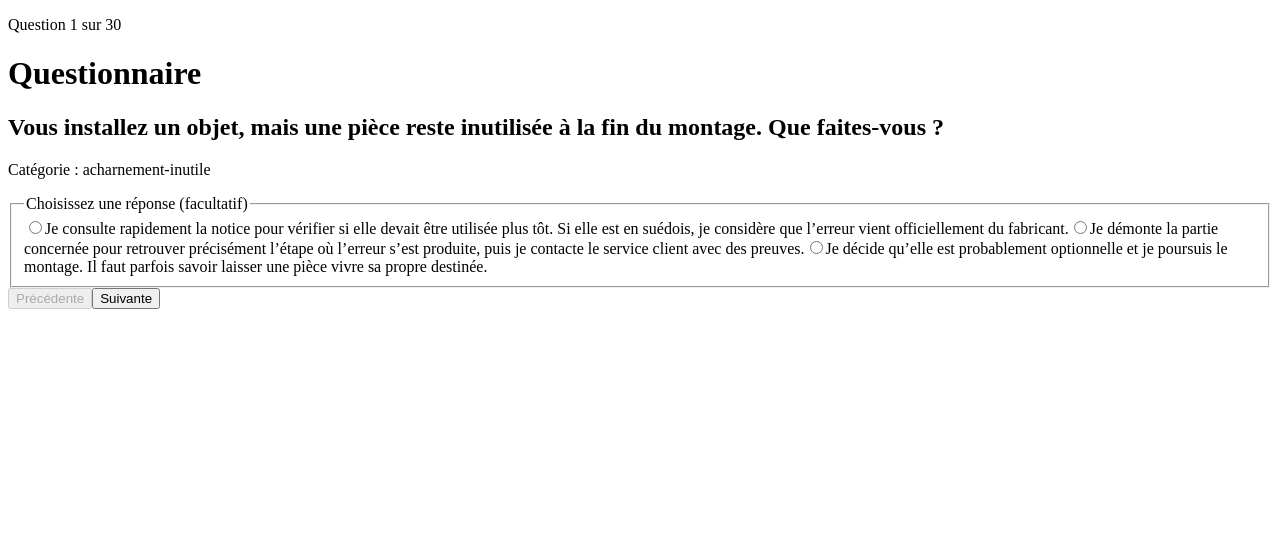
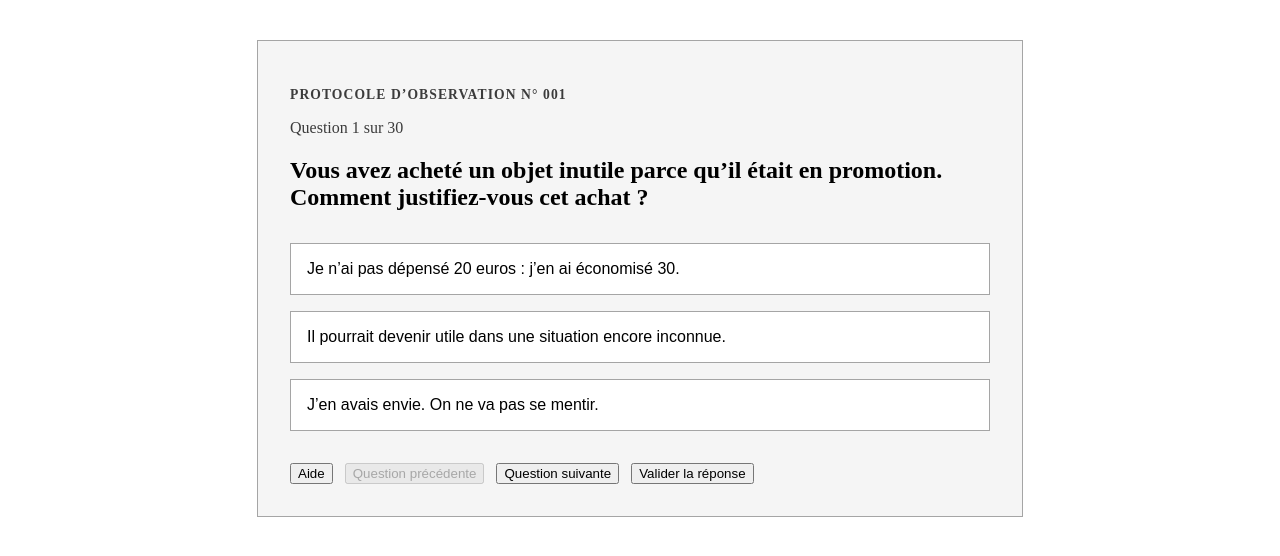
Before and after one commit to C4ctusJD/observatoire_de_la_stupidite, a Next.js app: page /questionnaire in a window 1280 px wide. Shown: the top 556 px of the page. Built offline with nearby package versions, Linux system fonts and the light colour scheme.

Commit message:
Update page.js

```diff
--- a/app/questionnaire/page.js
+++ b/app/questionnaire/page.js
@@ -1,185 +1,224 @@
 "use client";
 
-import { useMemo, useState } from "react";
+import { useEffect, useMemo, useState } from "react";
 import questionsData from "../../data/questions.json";
 
-/**
- * Mélange un tableau sans modifier le tableau d'origine.
- * @param {Array} elements
- * @returns {Array}
- */
-function melanger(elements) {
-  const resultat = [...elements];
+export default function PageQuestionnaire() {
+  const questions = useMemo(() => {
+    const questionsMelangees = [...questionsData.questions];
 
-  for (let i = resultat.length - 1; i > 0; i -= 1) {
-    const j = Math.floor(Math.random() * (i + 1));
-    [resultat[i], resultat[j]] = [resultat[j], resultat[i]];
-  }
+    for (let i = questionsMelangees.length - 1; i > 0; i--) {
+      const j = Math.floor(Math.random() * (i + 1));
 
-  return resultat;
-}
+      [questionsMelangees[i], questionsMelangees[j]] = [
+        questionsMelangees[j],
+        questionsMelangees[i],
+      ];
+    }
 
-/**
- * Normalise le format attendu afin d'éviter les erreurs si une question ou
- * une réponse est incomplète dans le fichier JSON.
- */
-function preparerQuestions(source) {
-  const liste = Array.isArray(source) ? source : source?.questions;
+    return questionsMelangees;
+  }, []);
 
-  if (!Array.isArray(liste)) {
-    return [];
-  }
-
-  return melanger(liste).map((question, index) => ({
-    ...question,
-    id: question?.id ?? `question-${index + 1}`,
-    texte: String(question?.texte ?? "Question sans énoncé"),
-    reponses: melanger(
-      Array.isArray(question?.reponses) ? question.reponses : [],
-    ).map((reponse, reponseIndex) => ({
-      ...reponse,
-      id: reponse?.id ?? `reponse-${index + 1}-${reponseIndex + 1}`,
-      texte: String(reponse?.texte ?? "Réponse sans texte"),
-    })),
-  }));
-}
-
-export default function PageQuestionnaire() {
-  const questions = useMemo(() => preparerQuestions(questionsData), []);
   const [questionIndex, setQuestionIndex] = useState(0);
   const [reponsesChoisies, setReponsesChoisies] = useState({});
-  const [questionnaireTermine, setQuestionnaireTermine] = useState(false);
+  const [reponsesMelangees, setReponsesMelangees] = useState([]);
+  const [reponseValidee, setReponseValidee] = useState(false);
 
   const questionActuelle = questions[questionIndex];
   const derniereQuestion = questionIndex === questions.length - 1;
-  const reponseChoisie = questionActuelle
-    ? reponsesChoisies[questionActuelle.id]
-    : undefined;
 
-  function choisirReponse(reponseId) {
+  useEffect(() => {
     if (!questionActuelle) {
       return;
     }
 
-    setReponsesChoisies((reponsesPrecedentes) => ({
-      ...reponsesPrecedentes,
+    const reponses = [...questionActuelle.reponses];
+
+    reponses.sort(() => Math.random() - 0.5);
+
+    setReponsesMelangees(reponses);
+
+    setReponseValidee(
+      Boolean(reponsesChoisies[questionActuelle.id])
+    );
+  }, [questionIndex, questionActuelle, reponsesChoisies]);
+
+  if (!questions || questions.length === 0) {
+    return <p>Aucune question disponible.</p>;
+  }
+
+  const reponseChoisie = reponsesChoisies[questionActuelle.id];
+
+  function choisirReponse(reponseId) {
+    if (reponseValidee) {
+      return;
+    }
+
+    setReponsesChoisies((reponsesActuelles) => ({
+      ...reponsesActuelles,
       [questionActuelle.id]: reponseId,
     }));
   }
 
-  function allerAQuestion(index) {
-    if (questions.length === 0) {
-      return;
+  function validerReponse() {
+    setReponseValidee(true);
+
+    if (!derniereQuestion) {
+      setQuestionIndex((index) => index + 1);
     }
+  }
 
-    const indexSecurise = Math.min(Math.max(index, 0), questions.length - 1);
-    setQuestionIndex(indexSecurise);
+  function modifierReponse() {
+    setReponseValidee(false);
   }
 
   function questionPrecedente() {
-    allerAQuestion(questionIndex - 1);
+    if (questionIndex > 0) {
+      setQuestionIndex((index) => index - 1);
+    }
   }
 
   function questionSuivante() {
-    if (derniereQuestion) {
-      setQuestionnaireTermine(true);
-      return;
+    if (!derniereQuestion) {
+      setQuestionIndex((index) => index + 1);
     }
-
-    allerAQuestion(questionIndex + 1);
   }
 
-  function calculerScore() {
-    return questions.reduce((total, question) => {
+  function terminerQuestionnaire() {
+    const scoreTotal = questions.reduce((total, question) => {
       const reponseId = reponsesChoisies[question.id];
-      const reponse = question.reponses.find(
-        (element) => element.id === reponseId,
+
+      const reponseSelectionnee = question.reponses.find(
+        (reponse) => reponse.id === reponseId
       );
-      const score = Number(reponse?.score);
 
-      // Une question sans réponse, ou avec un score non numérique, vaut 0.
-      return total + (Number.isFinite(score) ? score : 0);
+      return total + (reponseSelectionnee?.score ?? 0);
     }, 0);
-  }
 
-  function recommencer() {
-    setQuestionIndex(0);
-    setReponsesChoisies({});
-    setQuestionnaireTermine(false);
-  }
+    const scoreMaximum = questions.length * 3;
 
-  if (questions.length === 0) {
-    return (
-      <main>
-        <h1>Questionnaire</h1>
-        <p>Aucune question disponible.</p>
-      </main>
-    );
-  }
+    const indiceStupidite =
+      scoreMaximum > 0
+        ? Math.round((scoreTotal / scoreMaximum) * 100)
+        : 0;
 
-  if (questionnaireTermine) {
-    return (
-      <main>
-        <h1>Questionnaire terminé</h1>
-        <p>
-          Votre score est de <strong>{calculerScore()}</strong> point(s).
-        </p>
-        <p>Ce questionnaire est proposé à titre ludique et ne constitue pas une évaluation scientifique.</p>
-        <button type="button" onClick={recommencer}>
-          Recommencer
-        </button>
-      </main>
+    alert(
+      `Questionnaire terminé.\n\n` +
+        `Score observé : ${scoreTotal} / ${scoreMaximum}\n` +
+        `Indice de stupidité : ${indiceStupidite} / 100\n\n` +
+        `Résultat fictif, humoristique et non scientifique.`
     );
   }
 
   return (
-    <main>
-      <header>
-        <p>
+    <main
+      style={{
+        minHeight: "100vh",
+        padding: "2rem",
+        backgroundColor: "#FFFFFF",
+        color: "#000000",
+      }}
+    >
+      <section
+        style={{
+          width: "100%",
+          maxWidth: "700px",
+          margin: "0 auto",
+          padding: "2rem",
+          border: "1px solid #A5A5A5",
+          backgroundColor: "#F5F5F5",
+        }}
+      >
+        <p
+          style={{
+            color: "#3B3B3B",
+            fontSize: "0.85rem",
+            fontWeight: "bold",
+            letterSpacing: "0.08em",
+            textTransform: "uppercase",
+          }}
+        >
+          Protocole d’observation n° 001
+        </p>
+
+        <p style={{ color: "#3B3B3B" }}>
           Question {questionIndex + 1} sur {questions.length}
         </p>
-        <h1>Questionnaire</h1>
-      </header>
 
-      <section aria-labelledby="question-texte">
-        <h2 id="question-texte">{questionActuelle.texte}</h2>
-        {questionActuelle.categorie ? (
-          <p>Catégorie : {questionActuelle.categorie}</p>
-        ) : null}
+        <h1>{questionActuelle.texte}</h1>
 
-        <fieldset>
-          <legend>Choisissez une réponse (facultatif)</legend>
-          {questionActuelle.reponses.length > 0 ? (
-            questionActuelle.reponses.map((reponse) => (
-              <label key={reponse.id}>
-                <input
-                  type="radio"
-                  name={`question-${questionActuelle.id}`}
-                  value={reponse.id}
-                  checked={reponseChoisie === reponse.id}
-                  onChange={() => choisirReponse(reponse.id)}
-                />
+        <div style={{ marginTop: "2rem" }}>
+          {reponsesMelangees.map((reponse) => {
+            const estSelectionnee = reponse.id === reponseChoisie;
+
+            return (
+              <button
+                key={reponse.id}
+                onClick={() => choisirReponse(reponse.id)}
+                disabled={reponseValidee}
+                style={{
+                  display: "block",
+                  width: "100%",
+                  marginBottom: "1rem",
+                  padding: "1rem",
+                  border: estSelectionnee
+                    ? "3px solid #000000"
+                    : "1px solid #A5A5A5",
+                  backgroundColor: estSelectionnee
+                    ? "#D9D9D9"
+                    : "#FFFFFF",
+                  color: "#000000",
+                  textAlign: "left",
+                  cursor: reponseValidee ? "default" : "pointer",
+                  fontSize: "1rem",
+                }}
+              >
                 {reponse.texte}
-              </label>
-            ))
+              </button>
+            );
+          })}
+        </div>
+
+        <div
+          style={{
+            display: "flex",
+            flexWrap: "wrap",
+            gap: "0.75rem",
+            marginTop: "2rem",
+          }}
+        >
+          <button onClick={() => alert("L’aide sera ajoutée plus tard.")}>
+            Aide
+          </button>
+
+          <button
+            onClick={questionPrecedente}
+            disabled={questionIndex === 0}
+          >
+            Question précédente
+          </button>
+
+          {!derniereQuestion ? (
+            <button onClick={questionSuivante}>
+              Question suivante
+            </button>
           ) : (
-            <p>Cette question ne contient aucune réponse proposée.</p>
+            <button onClick={terminerQuestionnaire}>
+              Terminer le questionnaire
+            </button>
           )}
-        </fieldset>
+
+          {!reponseValidee ? (
+            <button onClick={validerReponse}>
+              Valider la réponse
+            </button>
+          ) : (
+            <button onClick={modifierReponse}>
+              Modifier la réponse
+            </button>
+          )}
+        </div>
       </section>
-
-      <nav aria-label="Navigation du questionnaire">
-        <button
-          type="button"
-          onClick={questionPrecedente}
-          disabled={questionIndex === 0}
-        >
-          Précédente
-        </button>
-        <button type="button" onClick={questionSuivante}>
-          {derniereQuestion ? "Voir le résultat" : "Suivante"}
-        </button>
-      </nav>
     </main>
   );
 }
```
